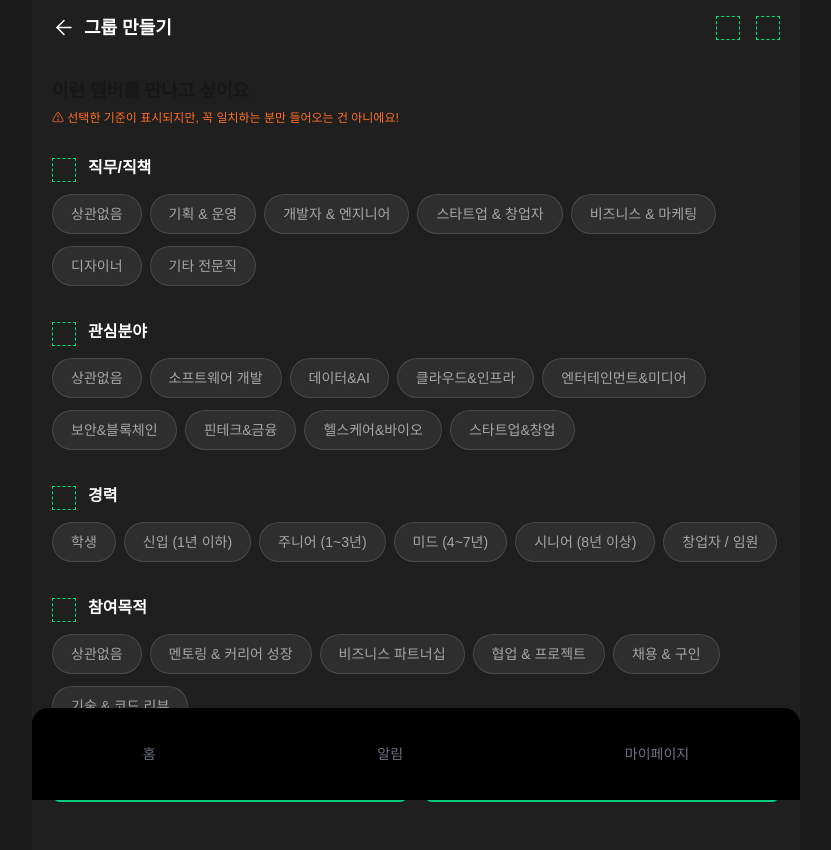
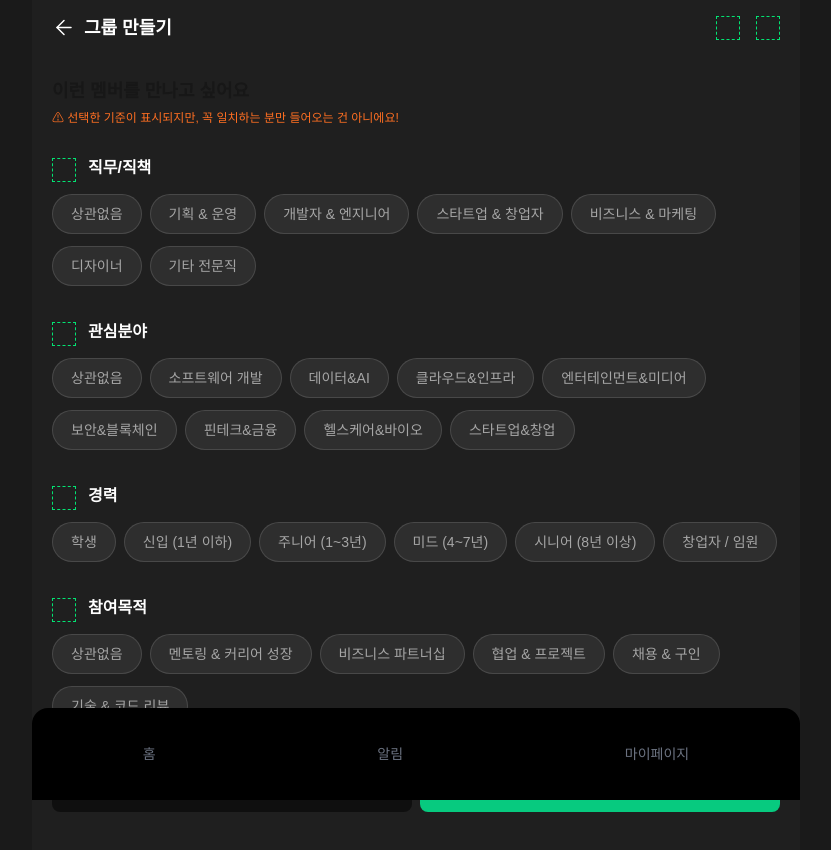
Before and after one commit to goorm-CHACHA/FE, a Next.js app: page /create-group in a window 1280 px wide. Shown: the top 850 px of the page, without its empty margins (224-1055 px from the left). Built offline with nearby package versions, Linux system fonts and the light colour scheme; no server answers.

Commit message:
feat: 버튼 퍼블리싱

```diff
--- a/app/(main-layout)/create-group/page.tsx
+++ b/app/(main-layout)/create-group/page.tsx
@@ -65,9 +65,13 @@ const Page = () => {
             options={purposeOptions}
           />
 
-          <div className="flex gap-4">
-            <Button>취소</Button>
-            <Button disabled={!selectedOptions}>만들기</Button>
+          <div className="flex gap-2">
+            <Button size={'full'} variant={'black/50'}>
+              취소
+            </Button>
+            <Button size={'full'} disabled={!selectedOptions}>
+              만들기
+            </Button>
           </div>
         </form>
       </FormProvider>
--- a/src/components/common/button.tsx
+++ b/src/components/common/button.tsx
@@ -19,7 +19,7 @@ const buttonVariants = cva(
         sm: 'py-[6px] px-[10px] text-[13px]',
         md: 'py-[10px] px-[16px] text-[14px]',
         lg: 'py-[14px] px-[28px] text-[16px]',
-        full: 'w-full h-[50px]',
+        full: 'w-full h-[50px] text-[16px]',
       },
     },
     defaultVariants: {
```
